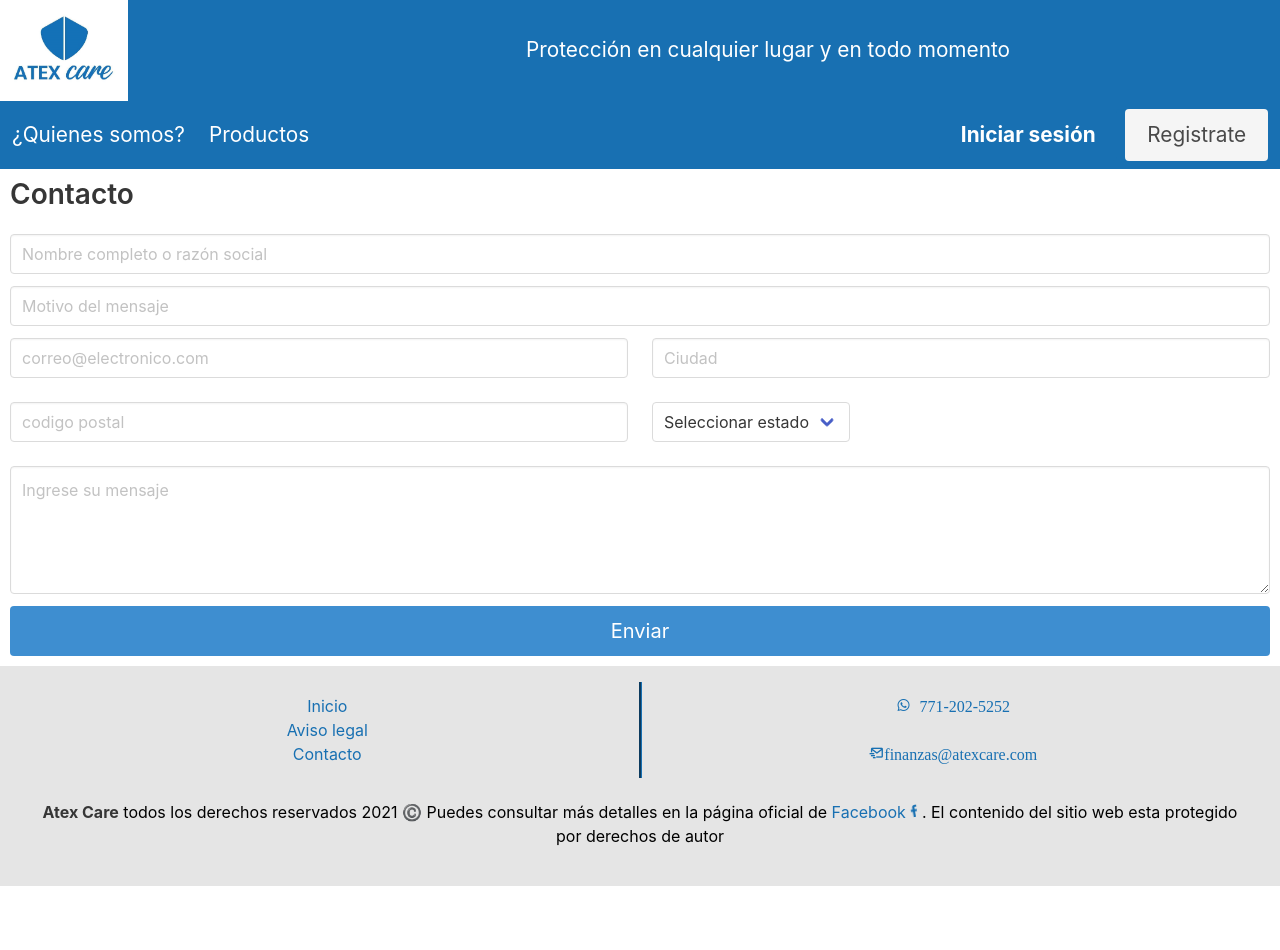
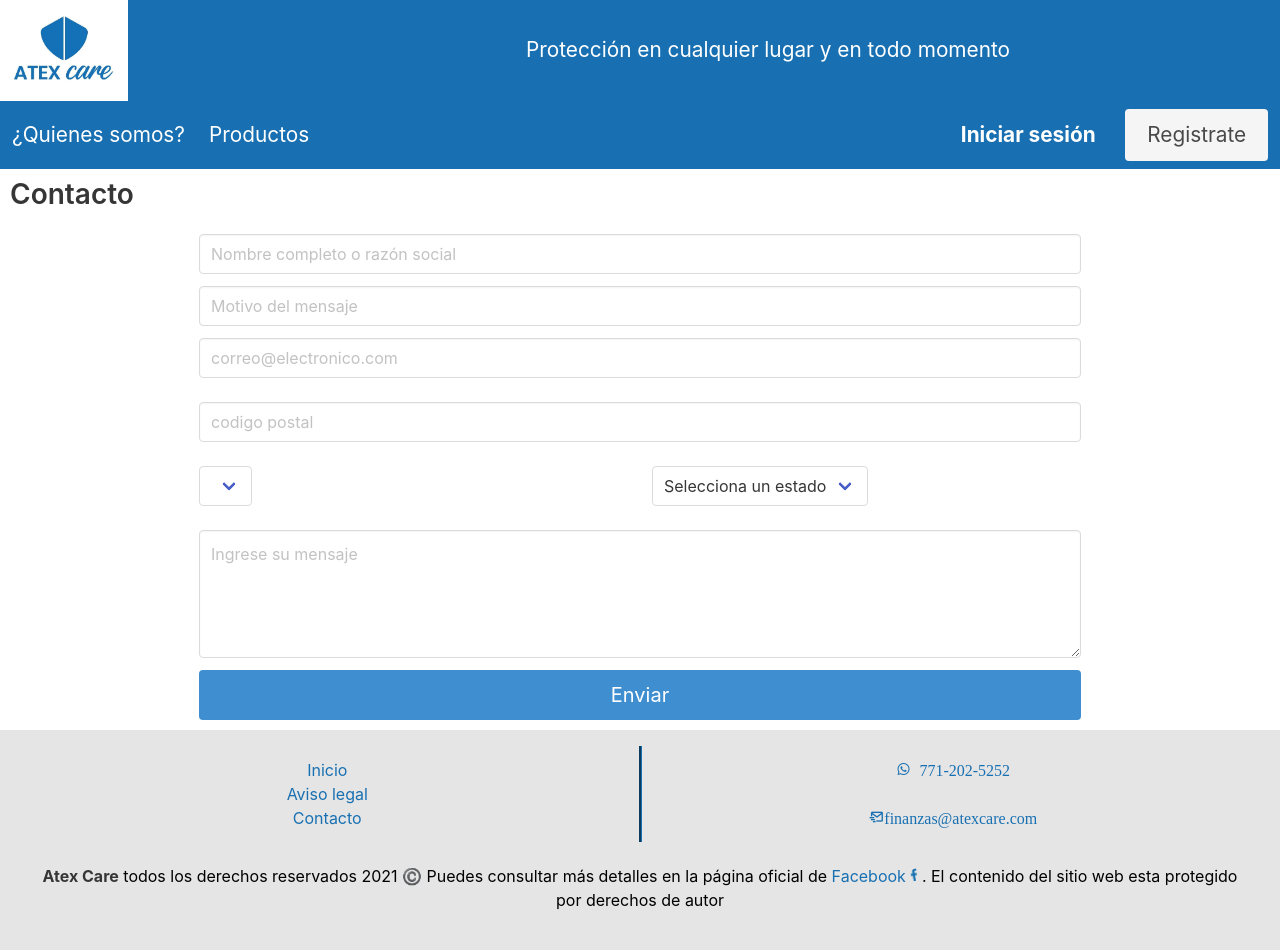
Before and after one commit to JDBanda/AtexCare-Store, a Django app: page /contacto in a window 1280 px wide. Before the commit the page ends 886 px from the top, so only its background shows below. Run offline with Django 3.2, Linux system fonts and the light colour scheme; lists and menus that the app fills with data are empty.

Commit message:
Corrección de duplicado en scripts y agregar estados-municipios

```diff
--- /dev/null
+++ b/atexcare/demo/static/demo/js/pais.js
@@ -0,0 +1,50 @@
+$(function () {
+    urlString = "https://raw.githubusercontent.com/JDBanda/json-estados-municipios-mexico/master/mexican-states-townships.json"
+    estados(urlString);
+    //Verificar si cambia el valor del estado
+    $('#estado').change(function () {
+        municipios($(this).val());
+    })
+
+
+    //Funcion que retorna los estados y sus municipios
+    function estados(urlString) {
+        $.ajax({
+            url: urlString,
+            type: 'GET',
+            success: function (response) {
+                const estados = JSON.parse(response)
+                var i = 0;
+                //crear las opciones para los estados
+                var option = '<option>Selecciona un estado</option>';
+                estados.forEach(element => {
+                    option += '<option value="' + i +
+                        '" state="' + element.state +
+                        '" >' + element.state + '</option>'
+                    i++;
+                });
+                $('#estado').append(option);
+            }
+        });
+    }
+
+    function municipios(i) {
+        $.ajax({
+            url: urlString,
+            type: 'GET',
+            success: function (response) {
+                const estados = JSON.parse(response)
+                //eliminar datos dentro del municipio
+                $('#municipio').empty();
+                //crear las opciones para los municipios
+                var option = '<option>Selecciona un municipio</option>';
+                //veo cual agarra el select
+                estados[i].township.forEach(element => {
+                    option += '<option value="' + element + '">' +
+                        element + '</option>'
+                });
+                $('#municipio').append(option);
+            }
+        });
+    }
+})
--- a/atexcare/demo/static/demo/styles.css
+++ b/atexcare/demo/static/demo/styles.css
@@ -21,6 +21,10 @@ html, body {
     .container__slogan .image, .container__login img{
         width: 50%;
         height: 10%;
+    }
+
+    .form-contact{
+        padding: 0% 10% 0% 10%;
     }
 
     .container__slogan .subtitle{
@@ -77,6 +81,10 @@ html, body {
         display: grid;
         align-items: center;
         align-self: center;
+    }
+
+    .form-contact{
+        padding: 0% 15% 0% 15%;
     }
 }
 
--- a/atexcare/demo/templates/demo/base.html
+++ b/atexcare/demo/templates/demo/base.html
@@ -55,5 +55,4 @@
             </p>
         </div>
     </footer>
-    {% block scripts %}{% endblock scripts %}
 </body>
--- a/atexcare/demo/templates/demo/contact_info.html
+++ b/atexcare/demo/templates/demo/contact_info.html
@@ -5,7 +5,7 @@
     <!--Cuerpo-->
     <div class="content">
         <h2 class="subtitle">Contacto</h2>
-        <form action="contact_info.html">
+        <form action="" class="form-contact">
             <div class="field">
                 <div class="control">
                     <input class="input" type="text" placeholder="Nombre completo o razón social">
@@ -24,13 +24,6 @@
                         </div>
                     </div>
                 </div>
-                <div class="column">
-                    <div class="field">
-                        <div class="control">
-                            <input class="input" type="text" placeholder="Ciudad">
-                        </div>
-                    </div>
-                </div>
             </div>
             <div class="columns is-mobile">
                 <div class="column">
@@ -40,14 +33,20 @@
                         </div>
                     </div>
                 </div>
+            </div>
+            <div class="columns">
+                <!--Estado-->
                 <div class="column">
                     <div class="select">
-                        <select>
-                            <option>Seleccionar estado</option>
-                            <option>Hidalgo</option>
-                            <option>Hidalgo</option>
-                            <option>Hidalgo</option>
-                            <option>Hidalgo</option>
+                        <select id="estado">
+                        </select>
+                    </div>
+                </div>
+                <!--Municipio-->
+                <div class="column">
+                    <div class="select">
+                        <select id="municipio">
+                            <option>Selecciona un estado</option>
                         </select>
                     </div>
                 </div>
@@ -61,8 +60,7 @@
         </form>
     </div>
 </section>
-{% block scripts %}
 {% load static %}
 <script src="{% static 'demo/js/menu.js' %}"></script>
-{% endblock scripts %}
+<script src="{% static 'demo/js/pais.js' %}"></script>
 {% endblock body %}
--- a/atexcare/demo/templates/demo/detail_car.html
+++ b/atexcare/demo/templates/demo/detail_car.html
@@ -34,7 +34,7 @@
         </div>
         <div class="columns is-mobile table__detail">
             <div class="column">
-            {% load static %}
+                {% load static %}
                 <span><img src="{% static 'demo/img/cubrebocas.jpg' %}" alt="cubre"></span>
                 <span>plisado</span>
             </div>
@@ -53,8 +53,6 @@
         <a class="button is-info is-medium is-fullwidth" href="{% url 'envio' %}">Pagar</a>
     </div>
 </section>
-{% block scripts %}
 {% load static %}
 <script src="{% static 'demo/js/menu.js' %}"></script>
-{% endblock scripts %}
 {% endblock body %}
--- a/atexcare/demo/templates/demo/index.html
+++ b/atexcare/demo/templates/demo/index.html
@@ -12,11 +12,8 @@
         </div>
     </div>
 </section>
-{% block scripts %}
 {% load static %}
 <script src="{% static 'demo/js/menu.js' %}"></script>
 <!-- Parece mejor opcion usar JS Sweeper-->
 <script src="{% static 'demo/js/background.js' %}"></script>
-
-{% endblock scripts %}
 {% endblock body %}
--- a/atexcare/demo/templates/demo/legal.html
+++ b/atexcare/demo/templates/demo/legal.html
@@ -19,8 +19,6 @@
         <br>
     </div>
 </section>
-{% block scripts %}
 {% load static %}
 <script src="{% static 'demo/js/menu.js' %}"></script>
-{% endblock scripts %}
 {% endblock body %}
--- a/atexcare/demo/templates/demo/login.html
+++ b/atexcare/demo/templates/demo/login.html
@@ -41,9 +41,6 @@
         </div>
     </div>
 </section>
-
-{% block scripts %}
 {% load static %}
 <script src="{% static 'demo/js/menu.js' %}"></script>
-{% endblock scripts %}
 {% endblock body %}
--- a/atexcare/demo/templates/demo/product.html
+++ b/atexcare/demo/templates/demo/product.html
@@ -81,9 +81,7 @@
 
     </div>
 </section>
-{% block scripts %}
 {% load static %}
 <script src="{% static 'demo/js/product-price.js' %}"></script>
 <script src="{% static 'demo/js/add.js' %}"></script>
-{% endblock scripts %}
 {% endblock body %}
--- a/atexcare/demo/templates/demo/products.html
+++ b/atexcare/demo/templates/demo/products.html
@@ -27,8 +27,6 @@
         </div>
     </div>
 </section>
-{% block scripts %}
 {% load static %}
 <script src="{% static 'demo/js/menu.js' %}"></script>
-{% endblock scripts %}
 {% endblock body %}
--- a/atexcare/demo/templates/demo/register.html
+++ b/atexcare/demo/templates/demo/register.html
@@ -53,8 +53,6 @@
         </form>
     </div>
 </section>
-{% block scripts %}
 {% load static %}
 <script src="{% static 'demo/js/menu.js' %}"></script>
-{% endblock scripts %}
 {% endblock body %}
--- a/atexcare/demo/templates/demo/sending_info.html
+++ b/atexcare/demo/templates/demo/sending_info.html
@@ -52,8 +52,6 @@
         </form>
     </div>
 </section>
-{% block scripts %}
 {% load static %}
 <script src="{% static 'demo/js/menu.js' %}"></script>
-{% endblock scripts %}
 {% endblock body %}
--- a/atexcare/demo/templates/demo/user.html
+++ b/atexcare/demo/templates/demo/user.html
@@ -58,9 +58,7 @@
     </div>
     <!--Lista de compras o algo así-->
 </section>
-{% block scripts %}
 {% load static %}
 <script src="{% static 'demo/js/menu.js' %}"></script>
 <script src="{% static 'demo/js/edit-btn.js' %}"></script>
-{% endblock scripts %}
 {% endblock body %}
--- a/atexcare/demo/templates/demo/who.html
+++ b/atexcare/demo/templates/demo/who.html
@@ -21,7 +21,7 @@
                     polipropilenas.</p>
             </div>
             <div class="column">
-            {% load static %}
+                {% load static %}
                 <img class="desc__img" src="{% static 'demo/img/1.jpeg' %}" alt="quienes_somos">
             </div>
         </div>
@@ -60,8 +60,6 @@
         </div>
     </div>
 </section>
-{% block scripts %}
 {% load static %}
 <script src="{% static 'demo/js/menu.js' %}"></script>
-{% endblock scripts %}
 {% endblock body %}
```
Also changed, not shown: atexcare/db.sqlite3. Lines whose indentation alone changed are shown as unchanged.
